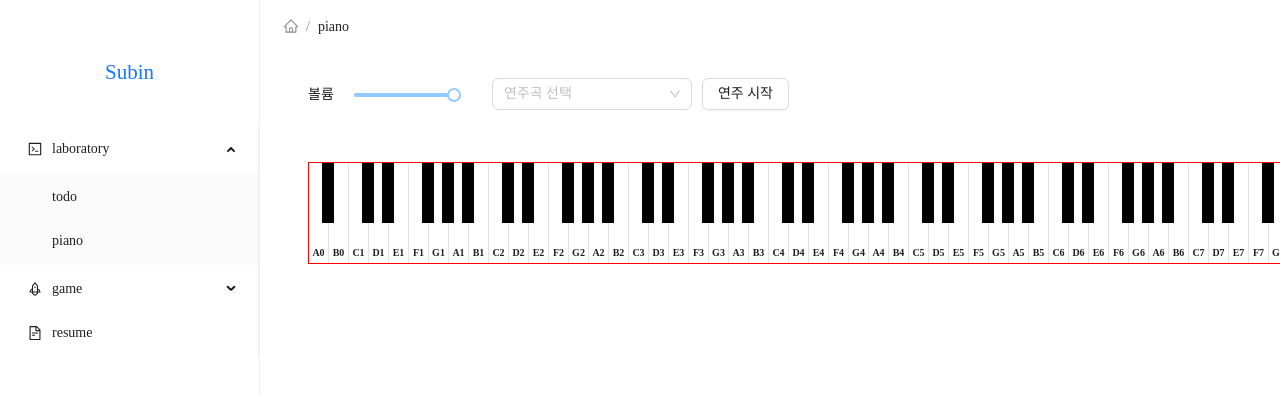
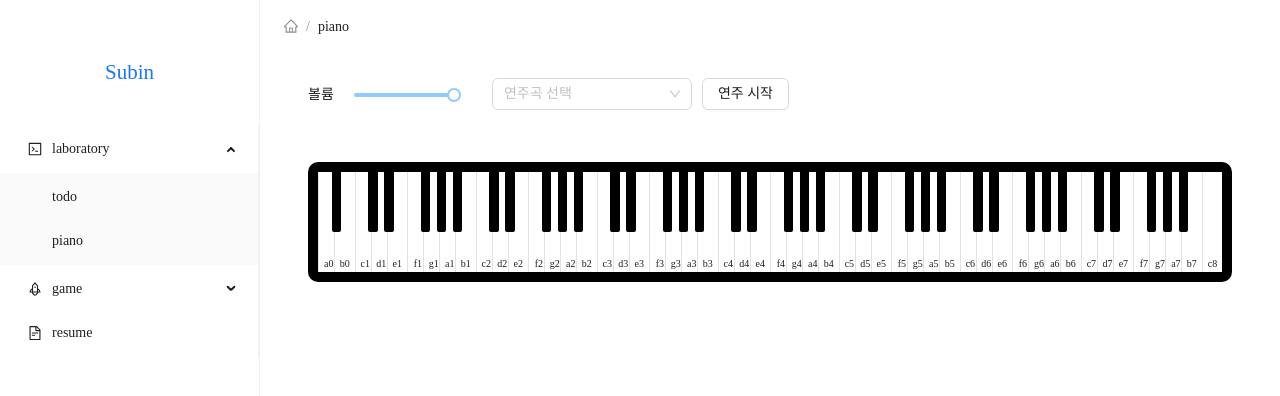
Before and after one commit to soob1008/sketchbook, a React (Create React App) app: page /piano in a window 1280 px wide. Shown: the top 396 px of the page. Built offline with nearby package versions, Linux system fonts and the light colour scheme; a web font is replaced by a local one.

Commit message:
feat: 피아노 ui 변경, 주파수 계산식으로 변경

```diff
--- a/src/components/piano/piano.tsx
+++ b/src/components/piano/piano.tsx
@@ -1,19 +1,65 @@
 import { Col, Row, Slider, Flex, Typography, Select, Button } from "antd";
-import { useState } from "react";
-import { Note, NOTES } from "@components/piano/util";
+import { MouseEvent, useState } from "react";
+import { createNote, Note, PIANO_KEYS } from "@components/piano/util";
 import styled from "@emotion/styled";
 
 const { Text } = Typography;
 
 const Piano = () => {
   const [volume, setVolume] = useState(0.5);
-  const audioContext = new AudioContext();
+  // 현재 재생 중인 음을 담는 배열
+  const [oscList, setOscList] = useState<number[]>([]);
 
-  console.log("audio", audioContext);
-
-  console.log("creat notes", NOTES);
+  const audioContext: AudioContext = new AudioContext();
+  let mainGainNode: GainNode;
   const onChange = (newValue: number) => {
     setVolume(newValue);
+  };
+
+  const initPiano = () => {
+    mainGainNode = audioContext.createGain();
+    mainGainNode.gain.value = volume;
+
+    // mainGainNode.connect(audioContext.destination);
+  };
+
+  const getOscNode = (freq: number) => {
+    let oscillator: OscillatorNode = audioContext.createOscillator();
+
+    // oscillator.type = "sine"; default : sine
+    // OscillatorNode.setPeriodicWave(PeriodicWave) 메서드 -> 원하는 파형을 가진 소리를 만들 수 있다.
+
+    oscillator.frequency.value = freq;
+
+    oscillator.connect(mainGainNode).connect(audioContext.destination);
+
+    // oscillator.start(); // 디폴트로 주파수 440 Hz인 sine 파의 음을 출력
+    console.log("osc", oscillator);
+
+    return oscillator;
+  };
+
+  initPiano();
+
+  const onClickPlayPiano = async (
+    event: MouseEvent,
+    major: string,
+    freq: number,
+  ) => {
+    const osc = getOscNode(freq);
+    // console.log(audioContext.state);
+    await audioContext.resume();
+    osc.start();
+  };
+
+  const onPressNote = (event: MouseEvent, major: string, freq: number) => {
+    const osc = getOscNode(freq);
+
+    osc.start();
+  };
+
+  const onLeaveNote = (event: MouseEvent, major: string, freq: number) => {
+    const osc = getOscNode(freq);
   };
 
   return (
@@ -46,20 +92,16 @@ const Piano = () => {
         </Col>
       </Row>
       <Row>
-        {/*   건반 그리기 - 흰 건반, 검은 건반 구분해서 그려야 한다.*/}
         <PianoKeyboard>
-          {NOTES.map((notes: Note[], index) => (
-            <>
-              {notes.map((note: Note) => (
-                <PianoKeyWhite>
-                  {note.sharp && <PianoKeyBlack />}
-                  <span className="major">
-                    {note.major}
-                    {index}
-                  </span>
-                </PianoKeyWhite>
-              ))}
-            </>
+          {PIANO_KEYS.map((note) => (
+            <button className={note.name.includes("#") ? "black" : "white"}>
+              {!note.name.includes("#") && (
+                <span className="note">
+                  {note.name}
+                  {note.octave}
+                </span>
+              )}
+            </button>
           ))}
         </PianoKeyboard>
       </Row>
@@ -70,25 +112,49 @@ const Piano = () => {
 export default Piano;
 
 const PianoKeyboard = styled("div")`
+  overflow: hidden;
   display: flex;
   margin-top: 50px;
-  border: 1px solid red;
+  padding: 10px;
+  background-color: #000000;
+  border-radius: 10px;
+
+  button {
+    position: relative;
+    font-size: 10px;
+    .note {
+      position: absolute;
+      left: 50%;
+      bottom: 3px;
+      transform: translateX(-50%);
+      font-size: 10px;
+    }
+  }
+
+  .white {
+    width: 30px;
+    height: 100px;
+    background-color: #ffffff;
+    border-left: 1px solid #e2e2e2;
+  }
+  .black {
+    position: relative;
+    z-index: 10;
+    display: block;
+    margin: 0 -7px;
+    width: 14px;
+    height: 60px;
+    background-color: #000000;
+    border-radius: 0 0 2px 2px;
+  }
 `;
 
-const PianoKeyWhite = styled("div")(() => ({
+const PianoKeyItem = styled("button")(() => ({
   position: "relative",
-  width: "20px",
+  width: "30px",
   height: "100px",
   backgroundColor: "white",
   borderRight: "1px solid #e2e2e2",
-  ".major": {
-    position: "absolute",
-    bottom: "5px",
-    left: "50%",
-    transform: "translateX(-50%)",
-    fontSize: "10px",
-    fontWeight: 700,
-  },
 }));
 
 const PianoKeyBlack = styled("div")(() => ({
--- a/src/components/piano/util.ts
+++ b/src/components/piano/util.ts
@@ -1,79 +1,45 @@
-export type Major = "A" | "B" | "C" | "D" | "E" | "F" | "G";
+export type Note =
+  | "c"
+  | "c#"
+  | "d"
+  | "d#"
+  | "e"
+  | "f"
+  | "f#"
+  | "g"
+  | "g#"
+  | "a"
+  | "a#"
+  | "b";
 
-export interface Note {
-  major: string;
+export interface PianoKey {
+  name: Note;
   octave: number;
-  sharp?: number;
+  freq: number;
 }
 
-export const NOTES = [
-  [
-    { major: "A", octave: 27.5, sharp: 29.13523509488062 },
-    { major: "B", octave: 30.867706328507756 },
-  ],
-  [
-    { major: "C", octave: 32.703195662574829, sharp: 34.647828872109012 },
-    { major: "D", octave: 36.708095989675945, sharp: 38.890872965260113 },
-    { major: "E", octave: 41.203444614108741 },
-    { major: "F", octave: 43.653528929125485, sharp: 46.249302838954299 },
-    { major: "G", octave: 48.999429497718661, sharp: 51.913087197493142 },
-    { major: "A", octave: 55.0, sharp: 58.270470189761239 },
-    { major: "B", octave: 61.735412657015513 },
-  ],
-  [
-    { major: "C", octave: 65.40639132514966, sharp: 69.29565774421802 },
-    { major: "D", octave: 73.41619197935189, sharp: 77.78174593052023 },
-    { major: "E", octave: 82.40688922821748 },
-    { major: "F", octave: 87.30705785825097, sharp: 92.4986056779086 },
-    { major: "G", octave: 97.99885899543732, sharp: 103.82617439498628 },
-    { major: "A", octave: 110.0, sharp: 116.54094037952248 },
-    { major: "B", octave: 123.47082531403103 },
-  ],
-  [
-    { major: "C", octave: 130.8127826502993, sharp: 138.59131548843605 },
-    { major: "D", octave: 146.83238395870378, sharp: 155.56349186104046 },
-    { major: "E", octave: 164.81377845643496 },
-    { major: "F", octave: 174.61411571650194, sharp: 184.9972113558172 },
-    { major: "G", octave: 195.99771799087465, sharp: 207.65234878997257 },
-    { major: "A", octave: 220.0, sharp: 233.08188075904496 },
-    { major: "B", octave: 246.94165062806205 },
-  ],
-  [
-    { major: "C", octave: 261.62556530059863, sharp: 277.1826309768721 },
-    { major: "D", octave: 293.66476791740756, sharp: 311.1269837220809 },
-    { major: "E", octave: 329.62755691286993 },
-    { major: "F", octave: 349.2282314330039, sharp: 369.9944227116344 },
-    { major: "G", octave: 391.9954359817493, sharp: 415.30469757994514 },
-    { major: "A", octave: 440.0, sharp: 466.1637615180899 },
-    { major: "B", octave: 493.8833012561241 },
-  ],
-  [
-    { major: "C", octave: 523.2511306011973, sharp: 554.3652619537442 },
-    { major: "D", octave: 587.3295358348151, sharp: 622.2539674441618 },
-    { major: "E", octave: 659.2551138257399 },
-    { major: "F", octave: 698.4564628660078, sharp: 739.9888454232688 },
-    { major: "G", octave: 783.9908719634986, sharp: 830.6093951598903 },
-    { major: "A", octave: 880.0, sharp: 932.3275230361799 },
-    { major: "B", octave: 987.7666025122482 },
-  ],
-  [
-    { major: "C", octave: 1046.5022612023946, sharp: 1108.7305239074884 },
-    { major: "D", octave: 1174.6590716696302, sharp: 1244.5079348883236 },
-    { major: "E", octave: 1318.5102276514797 },
-    { major: "F", octave: 1396.9129257320156, sharp: 1479.9776908465377 },
-    { major: "G", octave: 1567.9817439269972, sharp: 1661.2187903197806 },
-    { major: "A", octave: 1760.0, sharp: 1864.6550460723597 },
-    { major: "B", octave: 1975.5332050244965 },
-  ],
-  [
-    { major: "C", octave: 2093.004522404789, sharp: 2217.4610478149768 },
-    { major: "D", octave: 2349.3181433392606, sharp: 2489.0158697766473 },
-    { major: "E", octave: 2637.0204553029594 },
-    { major: "F", octave: 2793.825851464031, sharp: 2959.955381693075 },
-    { major: "G", octave: 3135.9634878539944, sharp: 3322.437580639561 },
-    { major: "A", octave: 3520.0, sharp: 3729.3100921447194 },
-    { major: "B", octave: 3951.0664100489927 },
-  ],
+// 주파수(Hz) = 2^(octave - 1) * 55 * 2^((noteIndex-10) / 12)
+const NOTES = ["c", "c#", "d", "d#", "e", "f", "f#", "g", "g#", "a", "a#", "b"];
 
-  [{ major: "C", octave: 4186.009044809578 }],
-];
+export const createNote = () => {
+  let pianoKeys: PianoKey[] = [];
+
+  for (let ova = 0; ova < 9; ova++) {
+    for (let i in NOTES) {
+      const noteIndex = Number(i);
+
+      if ((ova === 0 && noteIndex < 9) || (ova === 8 && noteIndex > 0))
+        continue;
+
+      pianoKeys.push({
+        name: NOTES[i] as Note,
+        octave: ova,
+        freq: Math.pow(2, ova - 1) * 55 * Math.pow(2, (noteIndex - 10) / 12),
+      });
+    }
+  }
+
+  return pianoKeys;
+};
+
+export const PIANO_KEYS = createNote();
--- a/src/styles/global.ts
+++ b/src/styles/global.ts
@@ -35,4 +35,10 @@ export const GlobalStyled = css`
     padding: 0;
     list-style: none;
   }
+  button {
+    padding: 0;
+    outline: none;
+    border: none;
+    cursor: pointer;
+  }
 `;
```
